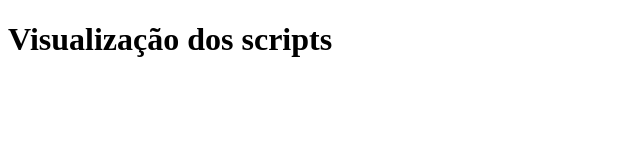
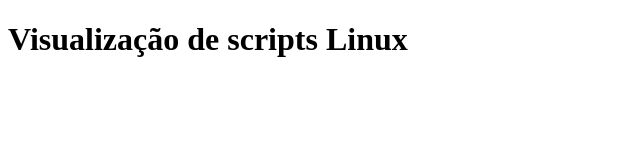
Before and after one commit to caiodesj/voip, a plain HTML site: page index.html in a window 1280 px wide. Shown: the whole page, without its empty margins (0-640 px from the left). Drawn offline with Linux system fonts and the light colour scheme.

Commit message:
Inclusão de texto na linha 11

```diff
--- a/index.html
+++ b/index.html
@@ -5,7 +5,7 @@
     <title>Voip - Github</title>
 </head>
 <body>
-<h1>Visualização dos scripts</h1>
+<h1>Visualização de scripts Linux</h1>
 
 </body>
 </html>
```
